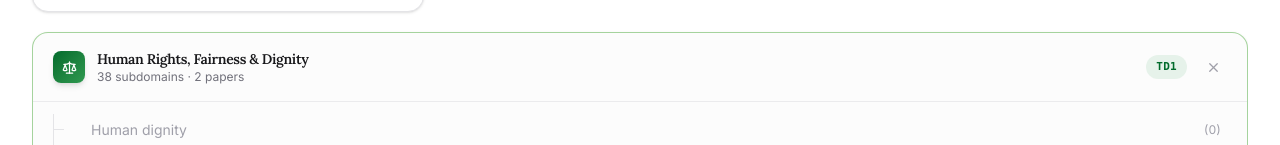
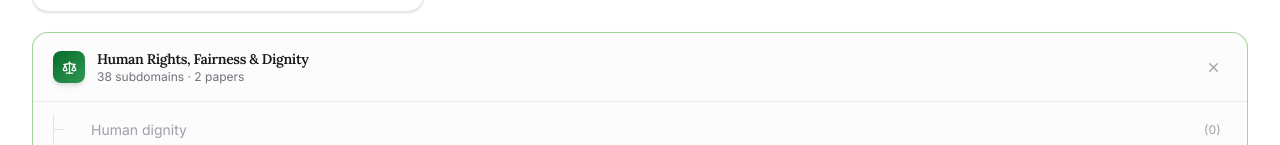
Before and after one commit to abdullahf-77/ethical-ai-journal, a React (Vite) app in the folder frontend/: page /taxonomy in a window 1280 px wide. Both pictures are taken after a click on the button 228 px from the left and 726 px from the top of the page. Shown: the part 1504-1649 px from the top of the page. Built offline with nearby package versions, Linux system fonts and the light colour scheme.

Commit message:
Remove the TD# id badge from the domain tree panel header too

```diff
--- a/frontend/src/components/taxonomy/DomainTreePanel.tsx
+++ b/frontend/src/components/taxonomy/DomainTreePanel.tsx
@@ -74,9 +74,6 @@ export function DomainTreePanel({
             {subdomains.length} subdomains &middot; {paperCount} paper{paperCount === 1 ? "" : "s"}
           </p>
         </div>
-        <span className={`hidden rounded-full px-2.5 py-1 font-mono text-[11px] font-semibold tracking-wide sm:inline ${style.chip}`}>
-          {domain.id}
-        </span>
         <button
           type="button"
           onClick={onClose}
```
